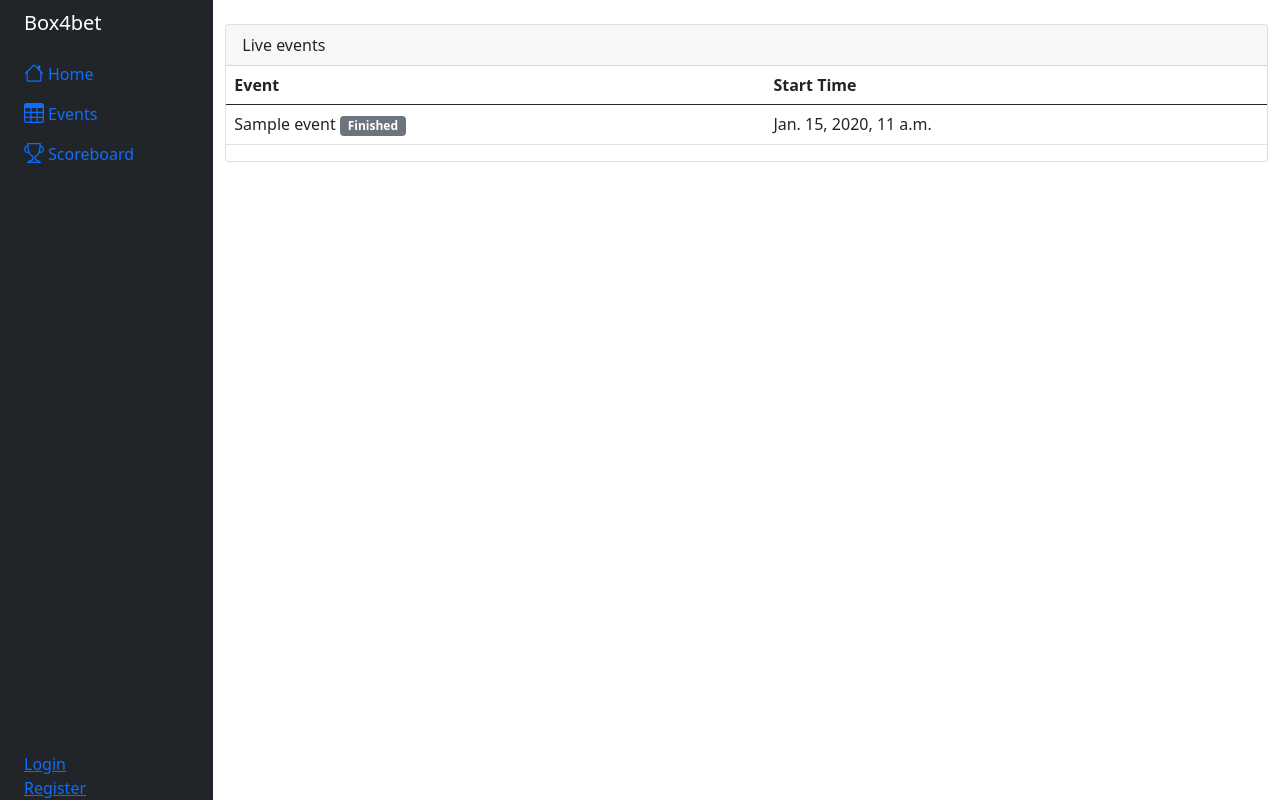
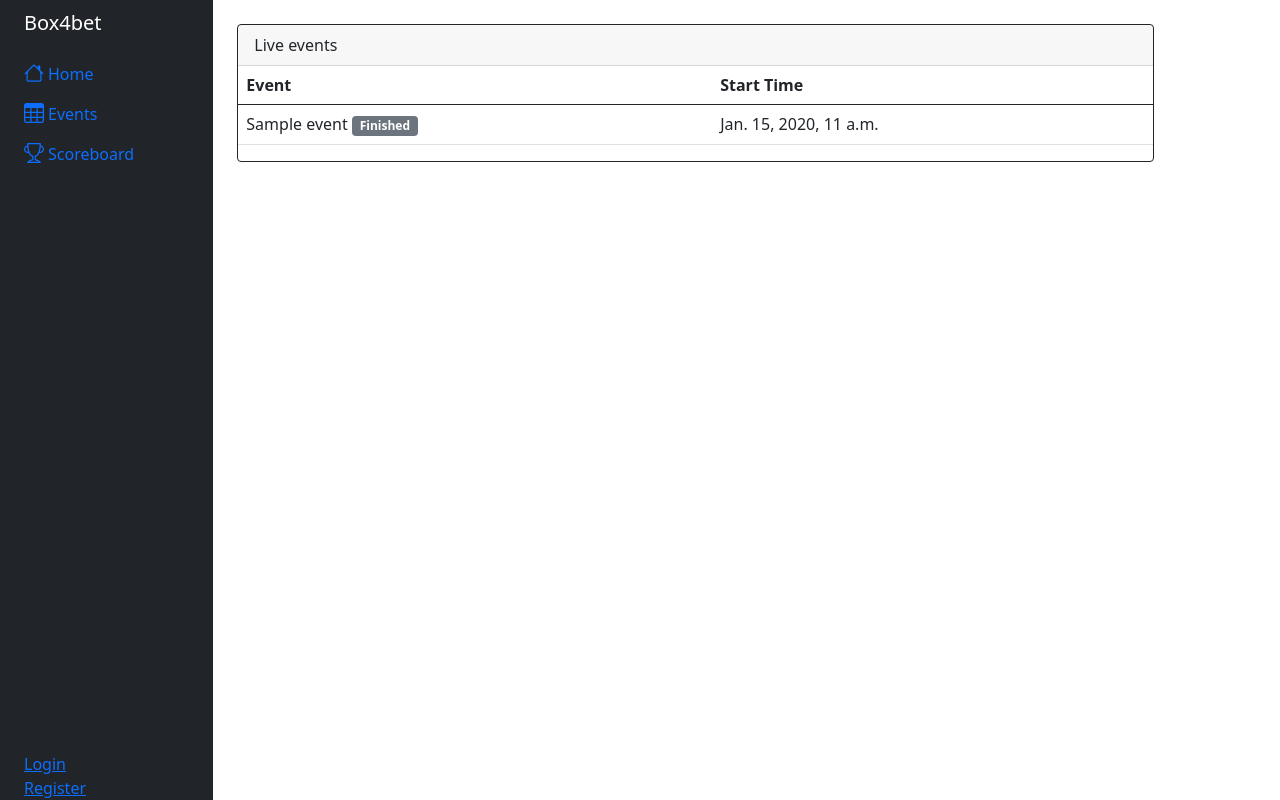
Before and after one commit to nifares/box4bet, a Django app: page /events in a window 1280 px wide. Run offline with Django 3.2, Linux system fonts and the light colour scheme; tables that the repository leaves empty hold one stand-in row (values such as "Sample post"); some libraries are stand-ins or nearby versions.

Commit message:
layout tweaks

```diff
--- a/apps/box4bet/templates/base.html
+++ b/apps/box4bet/templates/base.html
@@ -54,9 +54,9 @@
                         {% endif %}
                     </div>
                 </div>
-                <div class="col d-flex flex-column h-100">
-                    <main class="row">
-                        <div class="col pt-4">
+                <div class="col d-flex flex-column h-100 align-items-center">
+                    <main class="row align-items-center w-100">
+                        <div class="col pt-4 pb-4 align-items-center">
                             {% block content %}
         		            {% endblock %}
                         </div>
--- a/apps/box4bet/templates/event.html
+++ b/apps/box4bet/templates/event.html
@@ -2,7 +2,7 @@
 {% load event_extras %}
 {% block content %}
 {{event.name}}
-<div class="card mb-3 border-dark bg-transparent">
+<div class="card mb-3 border-dark bg-transparent" style="width: 90%;">
     <div class="card-header">Odds</div>
         <table class="table table-hover table-sm">
             <thead>
--- a/apps/box4bet/templates/events_view.html
+++ b/apps/box4bet/templates/events_view.html
@@ -4,7 +4,7 @@
 {% load tz %}
 {% timezone "Europe/Warsaw" %}
 {% if live_events %}
-<div class="card mb-3">
+<div class="card border-dark mb-4 bg-transparent" style="width: 90%;">
     <div class="card-header">Live events</div>
     <table class="table table-hover">
         <thead>
@@ -37,7 +37,7 @@
 </div>
 {% endif %}
 {% if upcoming_events %}
-<div class="card mb-3 border-dark bg-transparent">
+<div class="card mb-4 border-dark bg-transparent" style="width: 90%;">
     <div class="card-header">Upcoming events</div>
     <table class="table table-hover">
         <thead>
@@ -70,7 +70,7 @@
 </div>
 {% endif %}
 {% if finished_events %}
-<div class="card mb-3">
+<div class="card mb-4 border-dark bg-transparent" style="width: 90%;">
     <div class="card-header"> Finished events</div>
     <table class="table table-hover">
         <thead>
--- a/apps/box4bet/templates/scoreboard.html
+++ b/apps/box4bet/templates/scoreboard.html
@@ -1,6 +1,8 @@
 {% extends "base.html" %}
 {% block content %}
-<table class="table table-striped">
+<div class="card border-dark bg-transparent" style="width: 90%;">
+    <div class="card-header">Scoreboard</div>
+        <table class="table table-stripped">
             <thead>
                 <tr>
                     <th scope="col">User</th>
@@ -16,4 +18,6 @@
                 {% endfor %}
             </tbody>
         </table>
+    </div>
+</div>
 {% endblock %}
```
Lines whose indentation alone changed are shown as unchanged.
